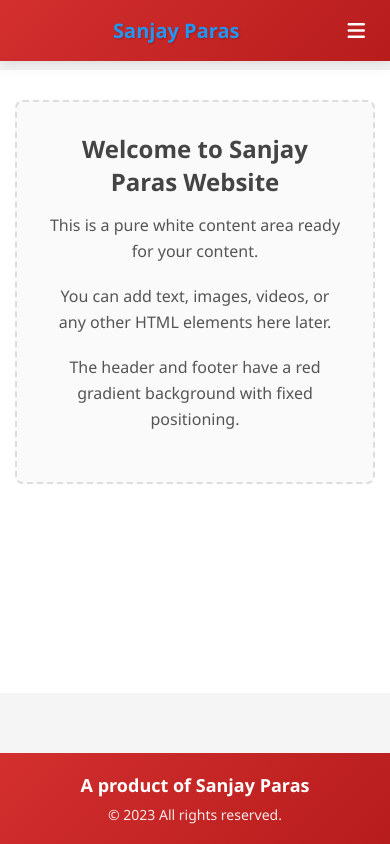
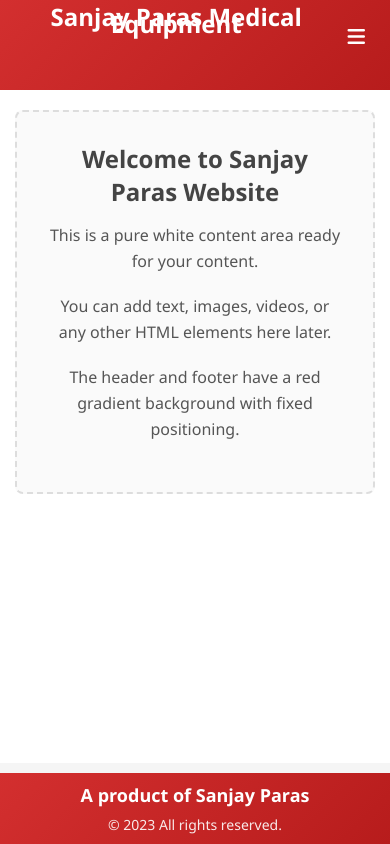
Before and after one commit to odelyalocker/sanjayparas, a plain HTML site: page index.html in a window 390 px wide. Drawn offline with Linux system fonts and the light colour scheme.

Commit message:
Update index.html

```diff
--- a/index.html
+++ b/index.html
@@ -28,21 +28,24 @@
             width: 100%;
             background: linear-gradient(135deg, #d32f2f, #b71c1c);
             color: white;
-            padding: 15px 20px;
+            padding: 35px 20px;
             display: flex;
             justify-content: space-between;
-            align-items: center;
-            box-shadow: 0 4px 12px rgba(0, 0, 0, 0.1);
+            align-items: flex-start;
+            box-shadow: none;
             z-index: 1000;
+			min-height: 90px;
         }
 
         .logo {
-            font-size: 28px;
+            font-size: 35px;
             font-weight: bold;
-            color: #2196F3;
-            text-shadow: 1px 1px 2px rgba(0, 0, 0, 0.2);
+            color: #FFFFFF;
+            text-shadow: none;
             text-align: center;
             flex-grow: 1;
+			margin-top: -5px;
+			line-height: 0.3;
         }
 
         /* Hamburger Menu */
@@ -55,6 +58,7 @@
             padding: 5px 10px;
             border-radius: 4px;
             transition: background-color 0.3s;
+			margin-top: 0;
         }
 
         .hamburger:hover {
@@ -74,7 +78,7 @@
             top: 100%;
             background-color: white;
             min-width: 160px;
-            box-shadow: 0 8px 16px rgba(0, 0, 0, 0.2);
+            box-shadow: none;
             border-radius: 4px;
             overflow: hidden;
             z-index: 1001;
@@ -100,10 +104,10 @@
         /* Main Content Area */
         .main-content {
             flex: 1;
-            margin-top: 80px;
-            margin-bottom: 60px;
+            margin-top: 90px;
+            margin-bottom: 10px;
             background-color: white;
-            padding: 40px 20px;
+            padding: 30px 20px;
             text-align: center;
             color: #555;
         }
@@ -132,7 +136,7 @@
             background: linear-gradient(135deg, #d32f2f, #b71c1c);
             color: white;
             text-align: center;
-            padding: 20px;
+            padding: 10px;
             margin-top: auto;
         }
 
@@ -159,7 +163,7 @@
             }
 
             .main-content {
-                margin-top: 70px;
+                margin-top: 90px;
                 padding: 30px 15px;
             }
 
@@ -170,23 +174,26 @@
 
         @media (max-width: 480px) {
             header {
-                padding: 12px 15px;
+                padding: 18px 15px;
             }
 
             .logo {
-                font-size: 20px;
+                font-size: 24px;
             }
 
             .hamburger {
                 font-size: 20px;
             }
+			.main-content {
+			margin-top: 80px;
+    }
         }
     </style>
 </head>
 <body>
     <!-- Fixed Header -->
     <header>
-        <div class="logo">Sanjay Paras</div>
+        <div class="logo">Sanjay Paras Medical Equipment</div>
 
         <!-- Hamburger Menu with Dropdown -->
         <div class="dropdown">
```
